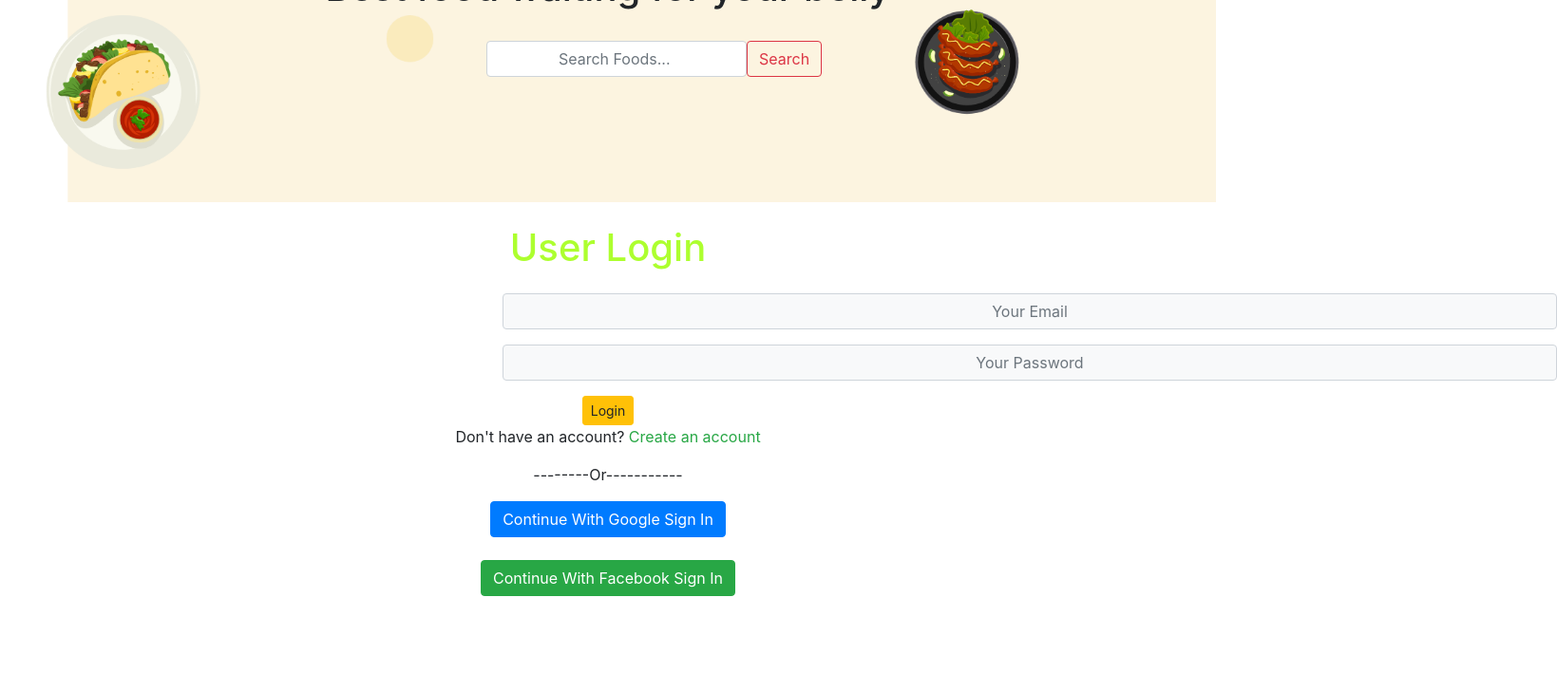
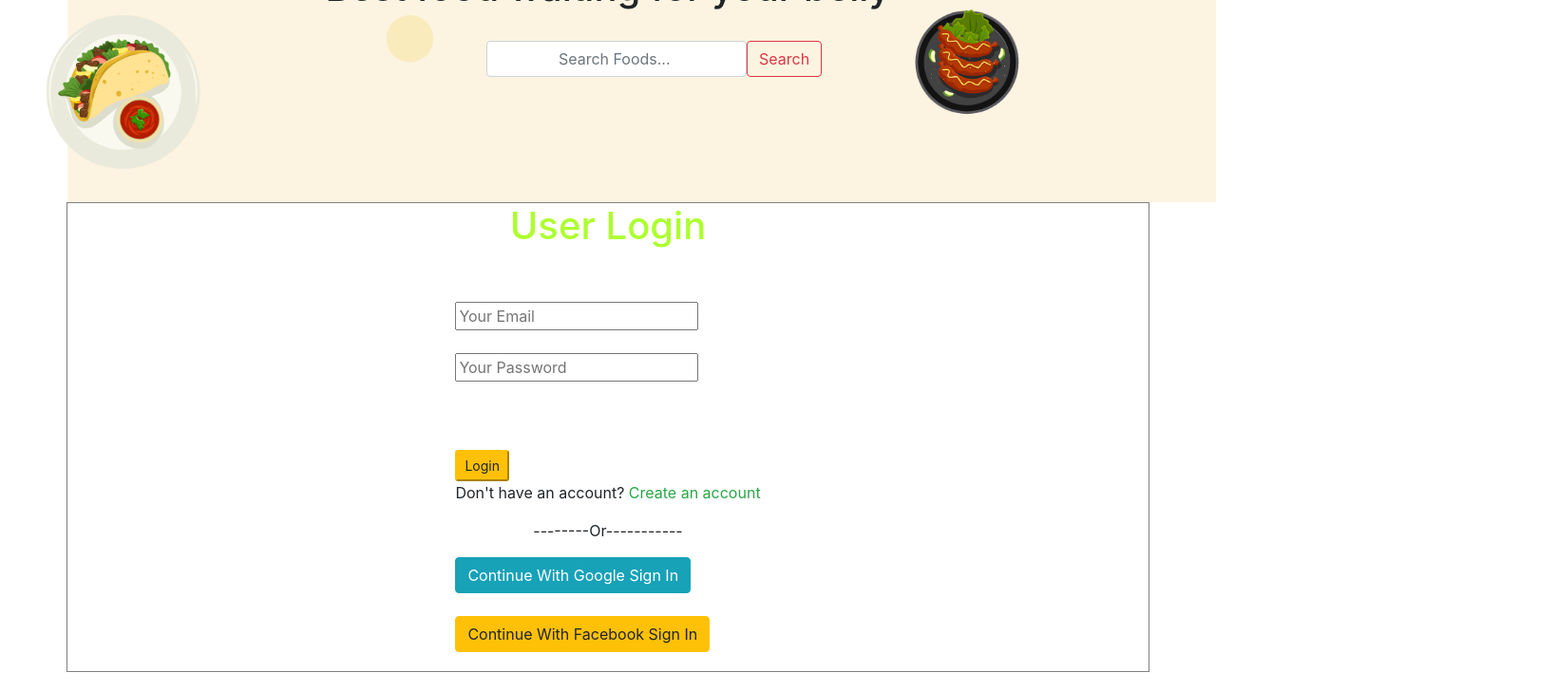
Before and after one commit to nahidkishore/Onion-Restaurant, a React (Create React App) app: page /login in a window 1280 px wide. Shown: the part 357-1085 px from the top of the page at 95% size, 1639 px wide, since content can reach past the window. Before the commit the page ends 985 px from the top, so only its background shows below. Built offline with nearby package versions, Linux system fonts and the light colour scheme.

Commit message:
login signup form added

```diff
--- a/src/components/Header/Header.js
+++ b/src/components/Header/Header.js
@@ -26,7 +26,7 @@ const Header = () => {
   return (
    <div>
       <Navbar bg="dark" variant="dark" >
-    <Navbar.Brand className="brand" href= ""><img src={logo} alt=""/></Navbar.Brand>
+    <Navbar.Brand className="brand" href= ""><Link to="/"><img src={logo} alt=""/></Link></Navbar.Brand>
     <Nav className="ml-auto">
       <Nav.Link href="#"><FontAwesomeIcon icon={faCartPlus} /></Nav.Link>
 
--- a/src/components/ItemDetails/ItemDetails.js
+++ b/src/components/ItemDetails/ItemDetails.js
@@ -4,6 +4,9 @@ import fakeData from '../fakeData/fakeData';
 import { makeStyles } from '@material-ui/core/styles';
 import Grid from '@material-ui/core/Grid';
 import Button from '@material-ui/core/Button';
+import { FontAwesomeIcon } from '@fortawesome/react-fontawesome';
+import { faCoffee,faCartPlus } from '@fortawesome/free-solid-svg-icons';
+
 
 
 const useStyles = makeStyles((theme) => ({
@@ -59,21 +62,32 @@ const ItemDetails = () => {
   //const item=fakeData.find(data=>data.id===itemKey);
   //(item);
   //console.log(details);
-
+const cartStyle = {
+  paddingLeft:'90px',
+  paddingRight:'30px',
+  textAlign: 'justify',
+}
   return (
     <div>
 
   <Grid className={classes.root} container spacing={6} direction="row" justify="space-between">
         <Grid item xs={6}  >
-        <h2>{name}</h2>
-<p style={{  textAlign: 'justify'}}>Lorem ipsum dolor sit amet consectetur adipisicing elit. Reiciendis esse provident facilis enim, dolorum repudiandae quas tempore veritatis id, autem officia ad corrupti ipsum aperiam magni exercitationem mollitia maiores eveniet?</p>
+
+<div style={cartStyle} >
+<h2>{name}</h2>
+<p>Lorem ipsum dolor sit amet consectetur adipisicing elit. Reiciendis esse provident facilis enim, dolorum repudiandae quas tempore veritatis id, autem officia ad corrupti ipsum aperiam magni exercitationem mollitia maiores eveniet?</p>
          <br/>
-         <h2> ${price}</h2>
-         <Button onClick={handleCheckout} variant="primary">Add to Cart</Button>
+        <h2> ${price}</h2>
+      <Button onClick={handleCheckout} style={{backgroundColor: 'red'}}><FontAwesomeIcon icon={faCartPlus} />Add Cart</Button>
+</div>
+
 
         </Grid>
         <Grid item xs={6}>
-      <img className={classes.media}  src={picture} alt=""/>
+          <div>
+          <img className={classes.media}  src={picture} alt=""/>
+          </div>
+
         </Grid>
 
       </Grid>
--- /dev/null
+++ b/src/components/Login/Login.css
@@ -0,0 +1,6 @@
+.loginForm{
+border: 1px solid gray;
+border: radius 10px;
+padding-bottom: 20px;
+ margin-bottom: 20px;
+}
--- a/src/components/Login/Login.js
+++ b/src/components/Login/Login.js
@@ -4,7 +4,7 @@ import { UserContext } from '../../App';
 import { useHistory, useLocation } from 'react-router-dom';
 import { initializeLoginFramework, handleGoogleSignIn, handleSignOut, handleFbSignIn, createUserWithEmailAndPassword, signInWithEmailAndPassword } from './LoginManager';
 import { Button, Container, Form, FormControl,} from 'react-bootstrap';
-
+import './Login.css';
 
 function Login() {
   const [newUser, setNewUser] = useState(false);
@@ -89,32 +89,33 @@ function Login() {
 
 
   return (
-    <div style={{textAlign: 'center'}}>
+    <div >
 
 
 
      {/*  <h1>Our own Authentication</h1> */}
-      <Container>
-        <div className="">
+      <Container className="d-flex justify-content-center loginForm">
+        <div >
 
-          <Form onSubmit={handleSubmit}>
-          <h1 style={{color:'greenyellow'}} className="my-4">{newUser ? 'Create an Account' : 'User Login'}</h1>
+          <form onSubmit={handleSubmit}>
+          <h1 style={{color:'greenyellow', textAlign:'center'}} >{newUser ? 'Create an Account' : 'User Login'}</h1>
           {
-            newUser && <FormControl onBlur={handleBlur} name="name" type="text" placeholder="Your Name" className="my-3 bg-light" required />
+            newUser && <input onBlur={handleBlur} name="name" type="text" placeholder="Your Name"  required />
               }
+              <br/> <br/>
 
-             <FormControl onBlur={handleBlur} name="email" type="email" placeholder="Your Email" className="my-3 bg-light" required />
+             <input onBlur={handleBlur} name="email" type="email" placeholder="Your Email"   required /> <br/> <br/>
 
-             <FormControl onBlur={handleBlur} name="password" type="password" placeholder="Your Password" className="my-3 bg-light" required />
+             <input onBlur={handleBlur} name="password" type="password" placeholder="Your Password"  required /> <br/> <br/>
 
         {
-           newUser && <FormControl onBlur={handleBlur}  type="password" name="confirm" placeholder="Confirm Password" className="my-3 bg-light" required />
+           newUser && <input onBlur={handleBlur}  type="password" name="confirm" placeholder="Confirm Password"  required />
                }
-
-           <Button className="btn-warning btn-sm" type="submit">{newUser ? 'Create an Account' : 'Login'}</Button>
+<br/> <br/>
+           <button className="btn-warning btn-sm" type="submit">{newUser ? 'Create an Account' : 'Login'}</button>
 
 
-          </Form>
+          </form>
 
       {/* <label htmlFor="newUser">Don't have an account? </label>  <input type="checkbox" onChange={() => setNewUser(!newUser)} name="newUser" id=""/> */}
 
@@ -125,11 +126,11 @@ function Login() {
       { user.success && <p style={{color: 'green'}}>User { newUser ? 'created' : 'Logged In'} successfully</p>}
        <p style={{textAlign: 'center',textColor: 'green', weight: 'bold'}}>--------Or-----------</p>
 
-          { user.isSignedIn ? <Button onClick={signOut}>Sign Out</Button> :
-        <Button onClick={googleSignIn}> Continue With Google Sign In</Button>
+          { user.isSignedIn ? <button onClick={signOut}>Sign Out</button> :
+        <button className="btn btn-info" onClick={googleSignIn}>Continue With Google Sign In</button>
       }
       <br/> <br/>
-      <Button variant="success"  onClick={fbSignIn}>Continue With Facebook Sign In</Button>
+      <button className="btn btn-warning" onClick={fbSignIn}>Continue With Facebook Sign In </button>
         </div>
       </Container>
       {
```
